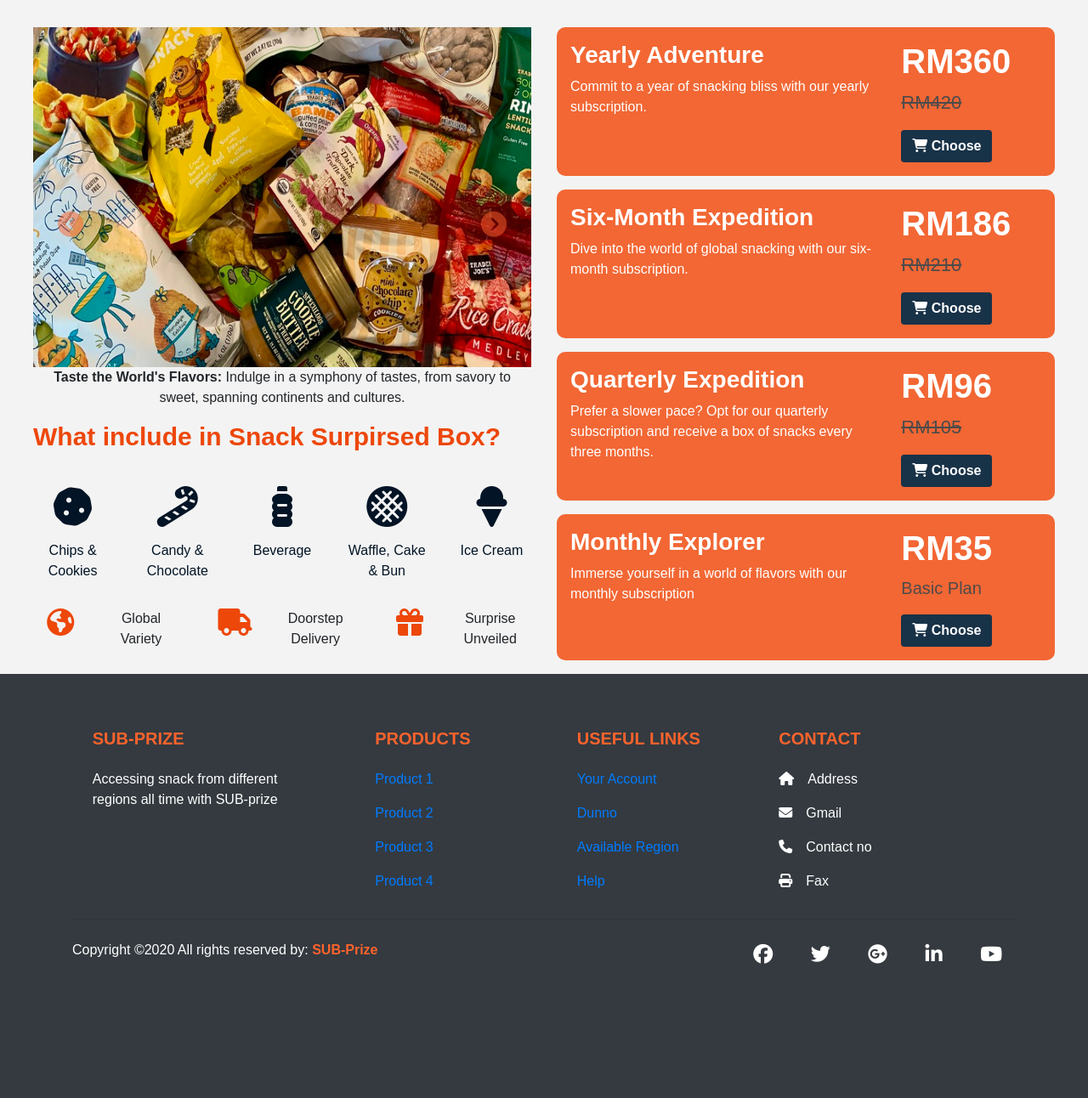
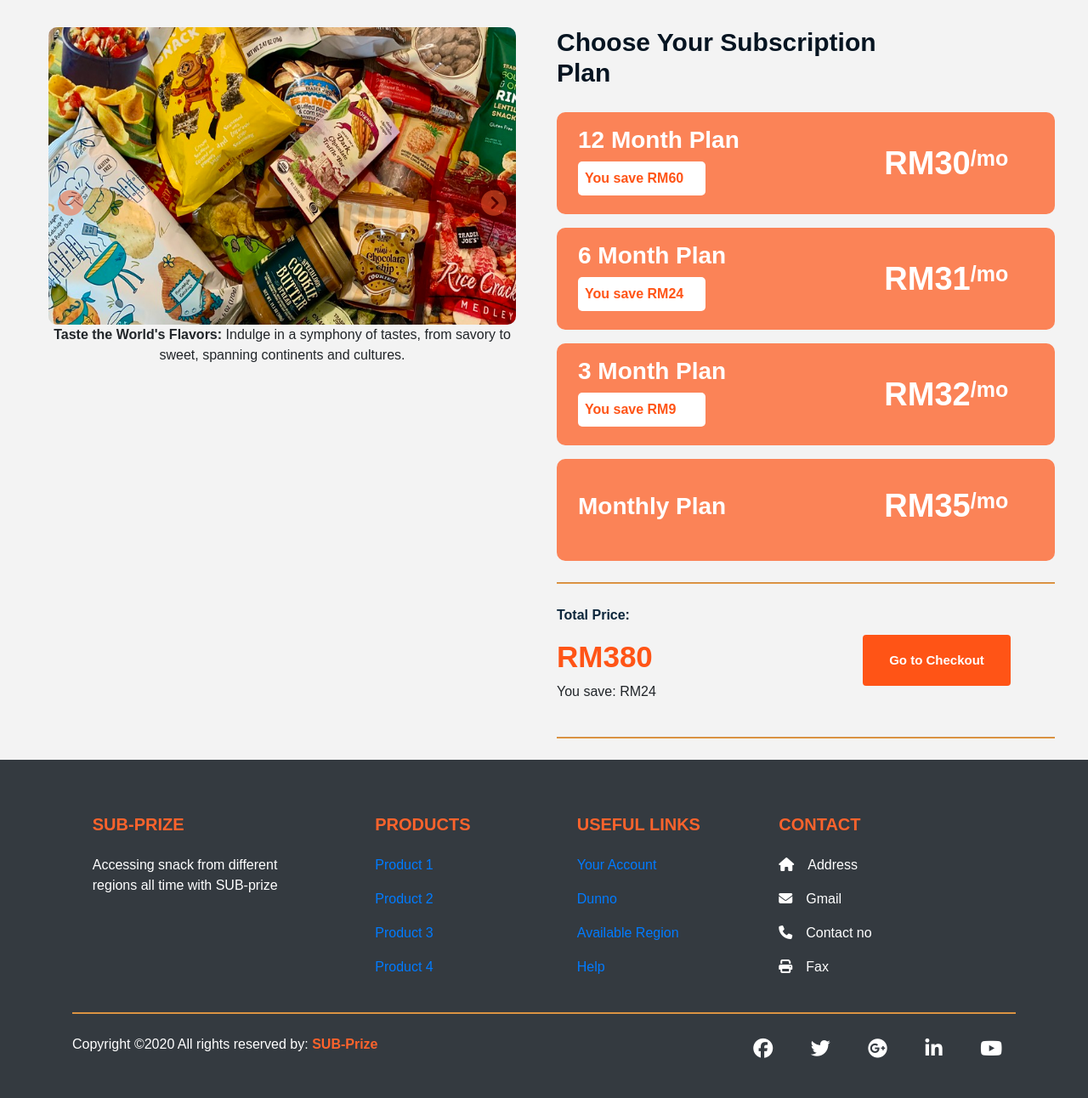
Before and after one commit to junhubdotcom/webpro2024, a PHP site: page /subscription.html in a window 1280 px wide. Shown: the part 427-1719 px from the top of the page at 85% size. Before the commit the page ends 1561 px from the top, so only its background shows below. Run offline with PHP 8.4, Linux system fonts and the light colour scheme; some libraries are stand-ins or nearby versions.

Commit message:
subscriptionUpdate

```diff
--- a/css/subscription.css
+++ b/css/subscription.css
@@ -59,6 +59,22 @@ body {
     justify-content: flex-end;
 }
 
+
+/* .carousel-indicators img{
+    width: 70px;
+    display: block;
+}
+
+.carousel-indicators button{
+    width: max-content;
+    border: none;
+
+}
+
+.carousel-indicators{
+    position: relative;
+} */
+
 /*Start from here is css for subscription page*/
 .subscription{
     background-color: #f3f3f3;
@@ -92,8 +108,21 @@ body {
 }
 
 .carousel-item img {
-    height: 400px;
+    width: 550px;
+    height: 350px;
+    border-radius: 10px;
+    box-shadow: #d3bbb7;
+}
 
+.small-image img{
+    width: 120px;
+    height: 100px;
+    border-radius: 10px;
+}
+
+.small-image{
+  display: flex;
+  justify-content: center;
 }
 
 
@@ -108,15 +137,103 @@ body {
     opacity: 1;
 }
 
+
+.choose-plan{
+    font-size: 30px;
+    padding-right: 150px;
+    padding-bottom: 20px;
+    font-weight: 800;
+    color:#051421 ;
+}
+
+
+
 .sub-plan-list {
-    background-color: #f26734;
+    background-color: rgba(255, 84, 22, 0.70);
     border-radius: 10px;
+    height: 120px;
+    align-items: center;
+    border: none;
+}
+
+
+.sub-plan-list.clicked{
+    background-color: rgb(255, 84, 22);
+    border-radius: 10px;
+    height: 120px;
+    align-items: center;
+    border: none;
+}
+
+
+
+.sub-plan-save{
+    font-size: 16px;
+    background-color: white;
+    color: #ff5416;
+    border-radius: 5px;
+    width: 150px;
+    font-weight: 800;
+    padding: 8px;
 }
 
 .sub-plan-price{
-    font-size: 40px;
+    font-size: 38px;
 }
 
+.sub-plan-price span{
+    font-size: 25px;
+    vertical-align: text-top;
+}
+
+.sub-plan-list .row{
+    align-items: center;
+    width: 100%;
+    height: 100%;
+}
+
+.total-price{
+    align-items: center;
+}
+
+hr{
+    background-color: #e69b46;
+    margin: 25px 0px;
+    height: 1px;
+}
+
+.total-price-tag{
+    font-size: 16px;
+    font-weight: 700;
+    color:#0d273c;
+}
+
+#total-price-display{
+    font-size: 35px;
+    font-weight: 900;
+    color: #ff5416;
+}
+
+#saver span{
+    color: #ff5416;
+    font-weight: 700
+}
+
+.btn{
+    background-color:#ff5416 ;
+    font-size: 15px;
+    color: white;
+    font-weight: 600;
+    padding:18px 30px;
+}
+
+.btn:hover{
+    background-color:#10395d ;
+    color: white;
+}
+
+
+/*
 .sub-button {
     background-color: #183248;
     color: white;
@@ -130,10 +247,10 @@ body {
 .sub-button:active{
     background-color: white;
     color:#ed470a ;
-}
+} */
 
 
-.before-discount {
+/* .before-discount {
     text-decoration: line-through;
     font-size: 22px;
     align-items: start;
@@ -159,7 +276,7 @@ body {
 .discount-tag {
     font-size: 15px;
     opacity: 70%;
-}
+}*/
 
 .advantage  i{
     color: #ed470a;
@@ -171,7 +288,7 @@ oran {
     font-weight: 800;
 }
 
-.popup{
+/* .popup{
     background: rgba(0, 0, 0, 0.6);
     width: 100%;
     height: 100%;
@@ -185,13 +302,13 @@ oran {
 }
 
 .popup-content{
-    /* margin: 10px; */
+
     background: white;
     padding: 20px;
     border-radius: 5px;
     position:relative;
     z-index: 1051;
-}
+} */
 
 /* .popup-content p{
 
--- a/subscription.html
+++ b/subscription.html
@@ -16,6 +16,7 @@
             integrity="sha256-9/aliU8dGd2tb6OSsuzixeV4y/faTqgFtohetphbbj0=" crossorigin="anonymous"></script>
         <script src="https://cdn.jsdelivr.net/npm/bootstrap@4.5.3/dist/js/bootstrap.min.js"
             integrity="sha384-w1Q4orYjBQndcko6MimVbzY0tgp4pWB4lZ7lr30WKz0vr/aWKhXdBNmNb5D92v7s" crossorigin="anonymous"></script>
+        <script src="subscription.js"></script>
         <script src="main.js"></script>
         <!-- <script src="https://kit.fontawesome.com/9cbd075fe2.js" crossorigin="anonymous"></script> -->
 
@@ -73,24 +74,25 @@
                 <!--The Slideshow-->
                 <div class="carousel-inner">
                     <div class="carousel-item active">
-                        <img src="images/Snack4.jpg" alt="Snack Around The World" class="img-fluid">
+                        <img src="images/Snack4.jpg" alt="Snack Around The World" class="img-fluid" id="img1">
                         <p><strong>Taste the World's Flavors: </strong>Indulge in a symphony of tastes, from savory to sweet, spanning continents and cultures.</p>
                     </div>
 
                     <div class="carousel-item ">
-                        <img src="images/Snack6.jpg" class="img-fluid">
+                        <img src="images/Snack6.jpg" alt="Snack Around The World" class="img-fluid" id="img2">
                         <p><strong>Unbox Delightful Discoveries: </strong>Experience the thrill of unveiling unique snacks from far-off lands right at your doorstep.</p>
                     </div>
 
-                    <div class="carousel-item ">
-                        <img src="images/Snack9.jpg" alt="Snack Around The World" class="img-fluid">
+                    <div class="carousel-item " id="img3">
+                        <img src="images/Snack9.jpg" alt="Snack Around The World" class="img-fluid" id="img2">
                         <p><strong>Gift Joy, Share Smiles: </strong>Give the gift of global snacking to loved ones, sparking joy with every surprise delivery.</p>
                     </div>
 
-                    <div class="carousel-item ">
+
+                    <!-- <div class="carousel-item ">
                         <img src="images/Snack7.jpg" alt="Snack Around The World" class="img-fluid">
                         <p><strong>From Our Hands to Your Mouth: </strong>Enjoy handpicked selections curated with love and passion by snack aficionados.</p>
-                    </div>
+                    </div> -->
 
                     <!-- Left and right controls-->
                     <a class="carousel-control-prev control" href="#specials" data-slide="prev">
@@ -100,9 +102,34 @@
                     <a class="carousel-control-next control" href="#specials" data-slide="next">
                         <i class="fa-solid fa-circle-chevron-right"></i>
                     </a>
+
+                    <!-- <div class="carousel-indicators">
+                        <button type="button" class="active" data-target="#specials" data-slide-to="0">
+                            <div class="col"><img src="images/Snack4.jpg" alt="Snack Around The World" class="img-fluid"></div>
+                        </button>
+                        <button type="button" class="active" data-target="#specials" data-slide-to="1">
+                            <div class="col"><img src="images/Snack6.jpg" alt="Snack Around The World" class="img-fluid"></div>
+                        </button>
+                        <button type="button" class="active" data-target="#specials" data-slide-to="2">
+                            <div class="col"><img src="images/Snack9.jpg" alt="Snack Around The World" class="img-fluid"></div>
+                        </button>
+                        <button type="button" class="active" data-target="#specials" data-slide-to="3">
+                            <div class="col"><img src="images/Snack7.jpg" alt="Snack Around The World" class="img-fluid"></div>
+                        </button>
+                    </div> -->
+
+
                 </div>
+
             </div>
-            <div class="snack">
+
+            <!-- <div class="row text-center small-image">
+                <div class="col"><img src="images/Snack4.jpg" alt="Snack Around The World" class="img-fluid"></div>
+                <div class="col"><img src="images/Snack6.jpg" alt="Snack Around The World" class="img-fluid "></div>
+                <div class="col"><img src="images/Snack9.jpg" alt="Snack Around The World" class="img-fluid "></div>
+                <div class="col"><img src="images/Snack7.jpg" alt="Snack Around The World" class="img-fluid "></div>
+            </div> -->
+            <!-- <div class="snack">
                 <h2 class="mb-4 font-weight-bold">What include in Snack Surpirsed Box?</h2>
                 <div class="snack-list row">
                     <div class="col text-center">
@@ -171,32 +198,74 @@
                 </div>
 
 
-            </div>
+            </div> -->
 
     </div>
-    <div class="col-md-6 col-xs-12">
-        <div class="sub-plan-list container-fluid p-3 mb-3">
-            <div class="row">
-                <div class="col-md-8 col-xs-12 text-center text-md-left">
-                    <h3 class="sub-plan-title font-weight-bold text-white">Yearly Adventure</h3>
-                    <p class="sub-plan-caption text-white">Commit to a year of snacking bliss with our yearly subscription. </p>
-                </div>
-                <div class="col-md-4 col-xs-12 text-center text-md-left" >
-
-                <h2 class="sub-plan-price font-weight-bold text-white">RM360</h2>
-                <p class="before-discount">RM420</p>
-
-                <a href="#"><button type="'button" class="btn sub-button font-weight-bold choose" id="1"><i class="fa-solid fa-cart-shopping fa-1x"></i> Choose</button></a>
 
 
+    <div class="col-md-6 col-xs-12">
+        <h3 class="choose-plan">Choose Your Subscription Plan</h3>
+        <!--12MonthPlan-->
+        <div class="sub-plan-list container-fluid p-3 mb-3" onclick="selectPlan(360,60,this)">
+            <div class="row">
+                <div class="col-8 text-md-left pl-4">
+                    <div>
+                        <h3 class="sub-plan-title font-weight-bold text-white">12 Month Plan</h3>
+                        <p class="sub-plan-save">You save RM60</p>
+                    </div>
+
+                </div>
+                <div class="col-4  text-md-left" >
+                    <h2 class="sub-plan-price font-weight-bold text-white">RM30<span>/mo</span></h2>
                 </div>
             </div>
+        </div>
 
+        <div class="sub-plan-list container-fluid p-3 mb-3" onclick="selectPlan(186,24,this)">
+            <div class="row">
+                <div class="col-8 text-md-left pl-4">
+                    <div>
+                        <h3 class="sub-plan-title font-weight-bold text-white">6 Month Plan</h3>
+                        <p class="sub-plan-save">You save RM24</p>
+                    </div>
+
+                </div>
+                <div class="col-4 text-md-left" >
+                    <h2 class="sub-plan-price font-weight-bold text-white">RM31<span>/mo</span></h2>
+                </div>
+            </div>
+        </div>
+
+        <div class="sub-plan-list container-fluid p-3 mb-3" onclick="selectPlan(96,9,this)">
+            <div class="row">
+                <div class="col-8  text-md-left pl-4">
+                    <div>
+                        <h3 class="sub-plan-title font-weight-bold text-white">3 Month Plan</h3>
+                        <p class="sub-plan-save">You save RM9</p>
+                    </div>
+
+                </div>
+                <div class="col-4 text-md-left" >
+                    <h2 class="sub-plan-price font-weight-bold text-white">RM32<span>/mo</span></h2>
+                </div>
+            </div>
+        </div>
+
+        <div class="sub-plan-list container-fluid p-3 mb-3" onclick="selectPlan(35,0,this)"s>
+            <div class="row">
+                <div class="col-8 text-md-left pl-4">
+                        <h3 class="sub-plan-title font-weight-bold text-white">Monthly Plan</h3>
+
+                </div>
+                <div class="col-4  text-md-left" >
+                    <h2 class="sub-plan-price font-weight-bold text-white">RM35<span>/mo</span></h2>
+                </div>
+            </div>
         </div>
 
 
 
-        <div class="sub-plan-list container p-3 mb-3">
+        <!-- <div class="sub-plan-list container p-3 mb-3">
             <div class="row">
                 <div class="col-md-8 col-xs-12 text-center text-md-left">
                     <h3 class="sub-plan-title font-weight-bold text-white">Six-Month Expedition</h3>
@@ -209,9 +278,9 @@
                 </div>
             </div>
 
-        </div>
+        </div> -->
 
-        <div class="sub-plan-list container p-3 mb-3">
+        <!-- <div class="sub-plan-list container p-3 mb-3">
             <div class="row">
                 <div class="col-md-8 col-xs-12 text-center text-md-left">
                     <h3 class="sub-plan-title font-weight-bold text-white">Quarterly Expedition</h3>
@@ -239,8 +308,26 @@
                 </div>
             </div>
             <div class></div>
+        </div> -->
+
+        <hr>
+        <div class="row total-price">
+
+            <div class="col-md-6">
+                <p class="total-price-tag">Total Price:</p>
+                <h3 id="total-price-display">RM380</h3>
+                <p>You save: <span id="saver">RM24</span></p>
+            </div>
+            <div class="col-md-6 text-center">
+                <button type="button" class="btn">Go to Checkout</button>
+            </div>
         </div>
+
+        <hr>
     </div>
+
+
+
     </div>
 
     </div>
@@ -324,7 +411,6 @@
                             </li>
                         </ul>
                     </div>
-
                 </div>
 
             </div>
@@ -332,7 +418,7 @@
         </footer>
 
         <div id="mouse-trailer"></div>
-        <div class="popup">
+        <!-- <div class="popup">
             <div class="popup-content">
                 <i class="fa fa-window-close close" aria-hidden="true"></i>
                 <h2>Order Form</h2>
@@ -349,17 +435,6 @@
                         <input type="text" name="name" id="name">
                         <div class="error"></div>
                     </div>
-                    <!-- <div class="row">
-                        <div class="input-control col">
-                            <input type="text" name="firstname" id="firstName">
-                            <div class="error"></div>
-                        </div>
-                        <div class="input-control col">
-                            <input type="text" name="lastname" id="lastame">
-                            <div class="error"></div>
-                        </div>
-
-                    </div> -->
 
                     <div class="input-control">
                         <label for="email">Email</label>
@@ -373,42 +448,13 @@
                         <input type="text" name="address" id="address">
                         <div class="error"></div>
                     </div>
-
-                    <!-- <input type="text" name="streetAddressLine2"> -->
                     <input type="submit" value="Order Now" >
-
-                    <!-- <div class="row">
-                        <div class="col">
-                            <input type="text" name="city">
-                        </div>
-                        <div class="col">
-                            <input type="text" name="region">
-                        </div>
-                    </div>
-                    <div class="row">
-                        <div class="col">
-                            <input type="text" name="postalCode">
-                        </div>
-                        <div class="col">
-                            <select name="country" id="country">
-                                <option disabled selected hidden>Country</option>
-                                <option>Malaysia</option>
-                                <option>China</option>
-                                <option>Japan</option>
-                                <option>Korea</option>
-                                <option>UK</option>
-                                <option>French</option>
-                                <option>USA</option>
-                            </select>
-                        </div>
-                    </div> -->
-
                 </form>
+            </div>
+        </div> -->
 
 
-            </div>
-        </div>
-        <script>
+        <!-- <script>
             const form  = document.getElementById('form');
             const name  = document.getElementById('name');
             // const lastName  = document.getElementById('lastName');
@@ -531,7 +577,7 @@
                 }
         };
 
-        </script>
+        </script> -->
 
 
     </body>
```
Also changed, not shown: subscription.js (added, +69 -0 lines).
